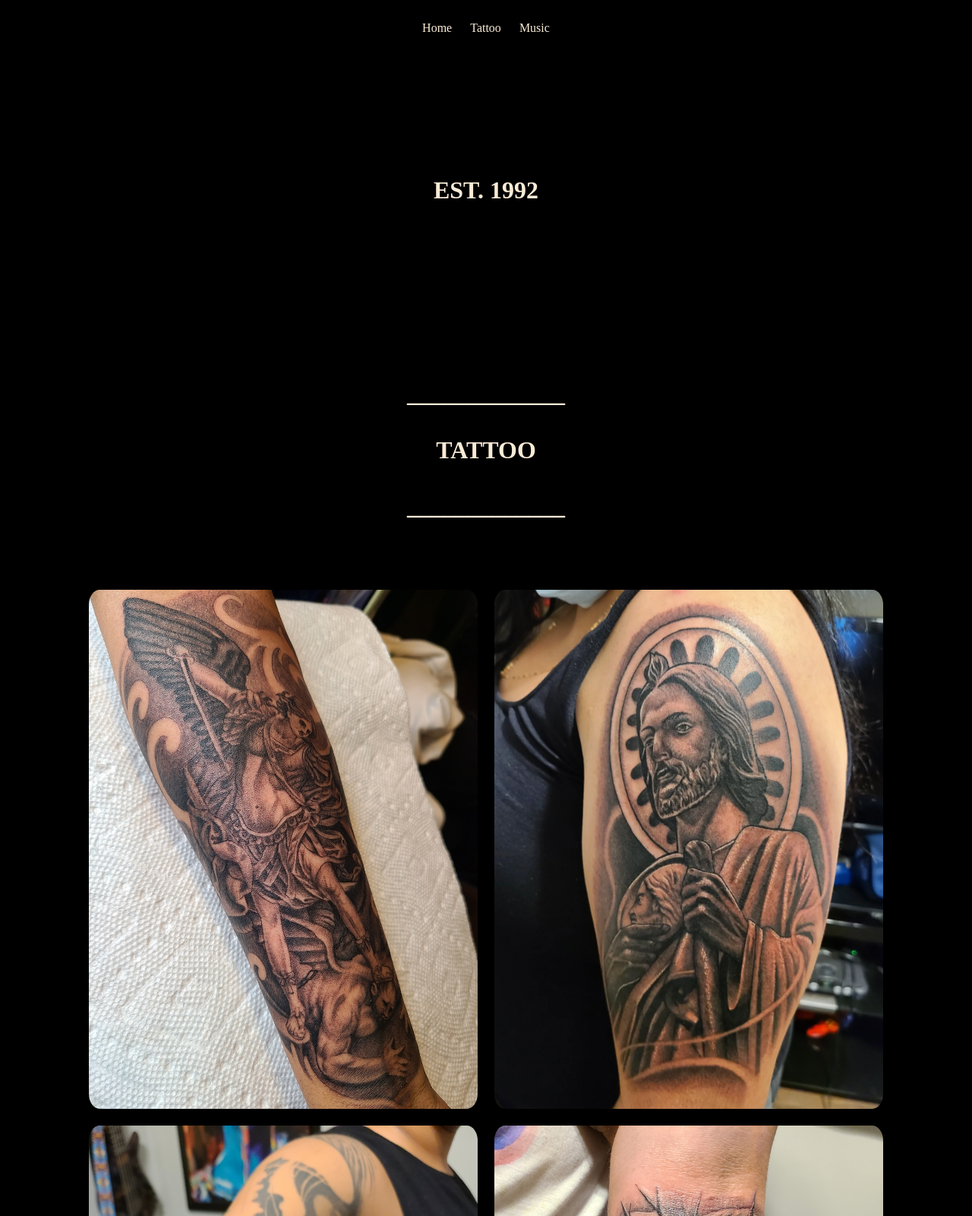
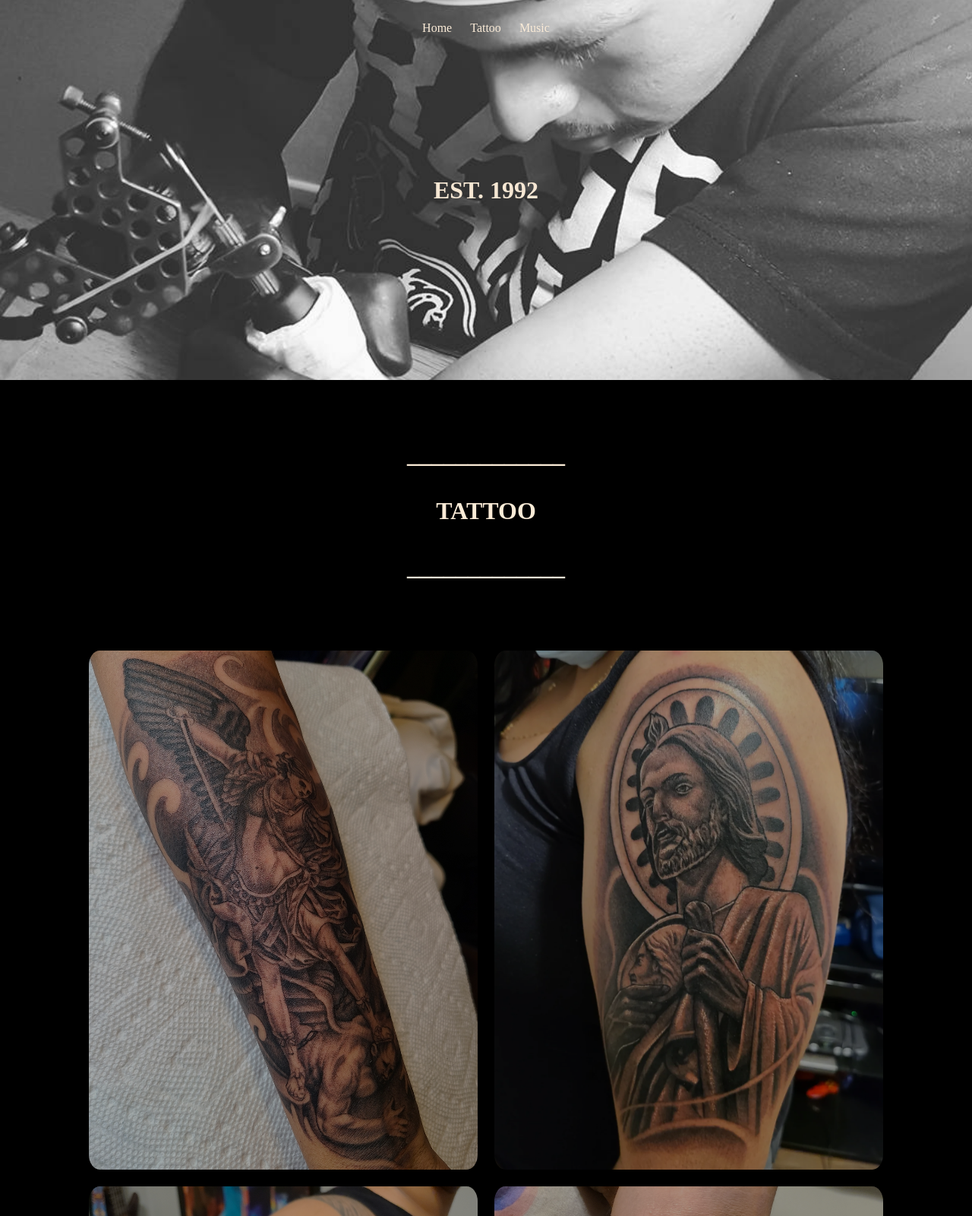
Before and after one commit to Sashborg/akroe-site, a plain HTML site: page index.html in a window 1280 px wide. Shown: the top 1600 px of the page at 76% size. Drawn offline with Linux system fonts and the light colour scheme.

Commit message:
added transition, hero image

```diff
--- a/index.html
+++ b/index.html
@@ -31,13 +31,13 @@
     <!--Hero Start-->
     <div class="hero-container">
         <div class="center-container">
-            <div class="hero-text">
+            <div class="ani-text">
                 <h1> EST. 1992 </h1>
             </div>
         </div>
     </div>
     <!--Hero End-->
-
+<div class="spacer"></div>
     <!--Tattoo Start-->
     <div class="tattoo-block">
         <div class="center-container">
--- a/styles.css
+++ b/styles.css
@@ -3,6 +3,7 @@
 body {
     margin:auto;
     background-color: black;
+
 }
 
 a {
@@ -94,6 +95,12 @@ img {
     height:500px;
     display: flex;
     align-items: center;
+    background-image: url("./images/john.jpg");
+    background-position: center;
+    background-size: cover;
+    background-color: black;
+
+
 }
 
 .center-container {
@@ -108,6 +115,19 @@ img {
 .hero-text {
 text-align: center;
 color:antiquewhite;
+}
+
+.ani-text {
+    text-align: center;
+    color:antiquewhite;
+    animation: est;
+    animation-duration: 6s;
+    animation-fill-mode: forwards;
+    }
+
+@keyframes est {
+    0% {opacity: 0%;}
+    100% {opacity: 100%;}
 }
 
 /* End  Hero Block */
@@ -134,7 +154,13 @@ color:antiquewhite;
     border-radius: 3%;
     max-width: 40%;
     margin: 10px;
+    opacity:66%;
+    transition-property: opacity;
+    transition-duration: 1s;
     }
+.grid-image:hover {
+    opacity: 100%;
+}
 
 
 /* End Tattoo Block */
@@ -170,6 +196,17 @@ color:antiquewhite;
     height:100%;
 }
 
+.logo-image {
+    opacity: 66%;
+    transition-property: opacity;
+    transition-duration: 1s;
+}
+
+.logo-image:hover {
+    opacity: 100%;
+
+}
+
 /*End Music Block */
 
 /* Start Footer */
```
Also changed, not shown: images/john.jpg (added).
